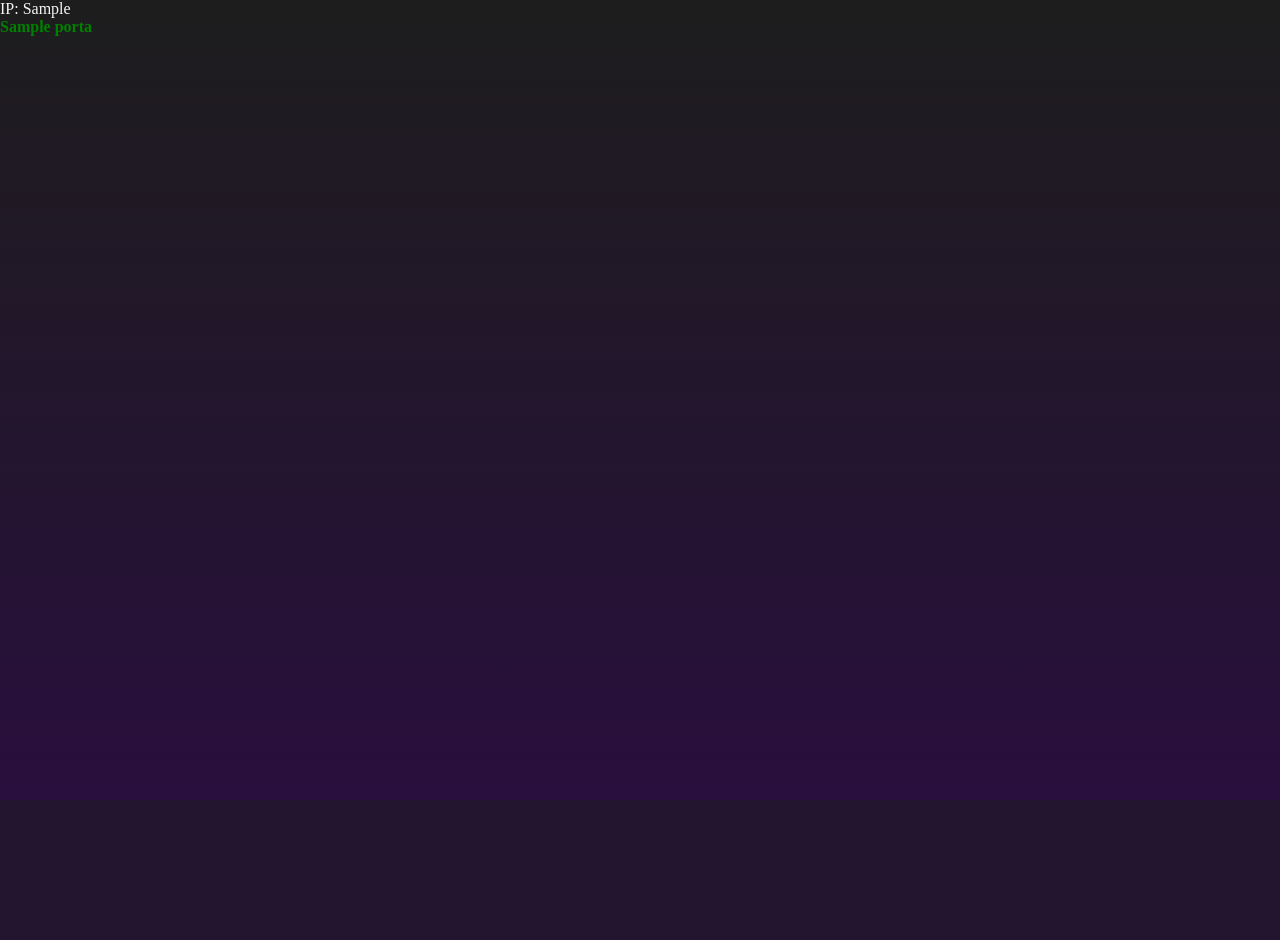
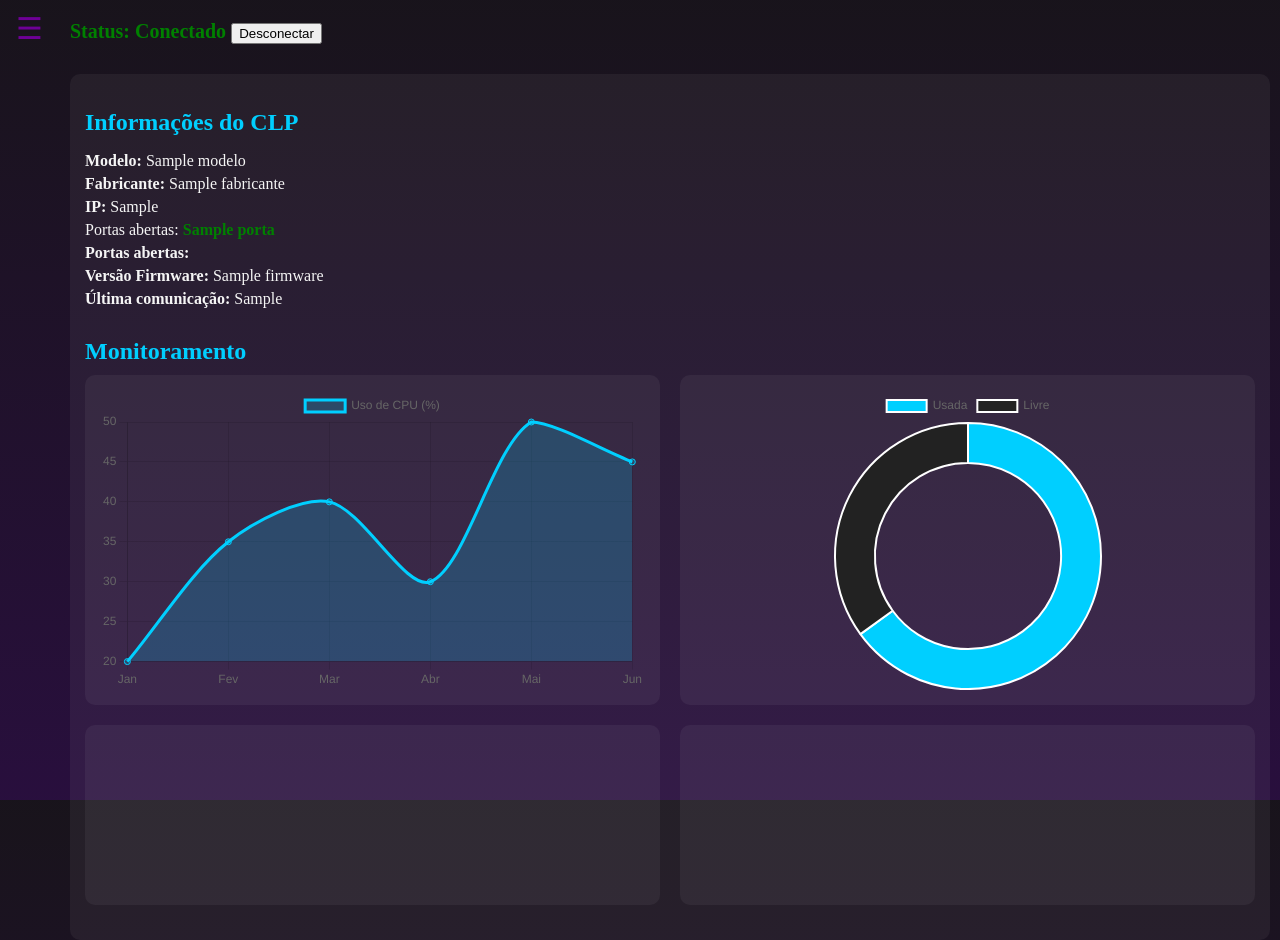
Before and after one commit to markus8006/CLP_TCC, a Flask app: template web/templates/detalhes.html in a window 1280 px wide. Before the commit the page ends 800 px from the top, so only its background shows below. Run offline with Flask 3, Linux system fonts and the light colour scheme; the template is opened without the code that fills it: most values are stand-ins (such as "Sample title", 1, 10 or a date in 2020); parts of the project's set-up code (start-up, migrations or seed data) failed here and were passed over.

Commit message:
Atualizando pagina de detalhes

```diff
--- a/web/server.py
+++ b/web/server.py
@@ -49,13 +49,14 @@ def detalhes_clps(ip):
     #Identificação de portas abertas
     clps = carregar_clps()
     clp = next((c for c in clps if c["ip"] == ip), None)
+    status = "deconectado"
     if clp is None:
         return "CLP não encontrado", 404
 
 
     portas_abertas = [porta for porta in clp["portas"]]
 
-    return render_template("detalhes.html", ip=clp["ip"], portas_abertas=portas_abertas)
+    return render_template("detalhes.html", ip=clp["ip"], portas_abertas=portas_abertas, Status=status)
 
 
 @app.route("/alterar", methods=["POST"])
--- a/web/static/style.css
+++ b/web/static/style.css
@@ -1,10 +1,12 @@
 
 body {
     margin: 0;
+    min-height: 100vh;
     height: 100%;
-    background: linear-gradient(to bottom, rgba(17, 17, 17, 0.95), rgba(29, 2, 51, 0.95));
+    background: linear-gradient(to bottom, rgba(12, 7, 15, 0.95), rgba(29, 2, 51, 0.95));
     background-size: cover;
     background-position: center;
+    background-attachment: fixed
 }
 
 h1 {
@@ -128,14 +130,17 @@ th {
   color: #f1f1f1;
 }
 .main {
+
   transition: 0.3s;
+  display:block;
   height: 100%;
-  margin-left: 60px; /* Same as the width of the sidebar */
+  margin-left: 60px;
   padding: 0px 10px;
 }
 
 .portas {
-    height: 100vh;
+    border: 5px;
+    background-color: rgb(20, 1, 44);
 }
 
 .teste {
@@ -145,3 +150,78 @@ th {
     border-radius: 20px 20px;
     font-weight: bold;
 }
+
+.status_clp {
+    margin-top: 20px;
+    font-size: 20px;
+    font-weight: bold;
+}
+
+.status_online {
+    color: green;
+}
+
+.status_offline {
+    color: red;
+}
+
+
+.informacao_clp {
+    margin-top: 30px;
+    background: rgba(255,255,255,0.05);
+    border-radius: 10px;
+    padding: 15px;
+    color: whitesmoke;
+}
+
+.informacao_clp h2 {
+    margin-bottom: 10px;
+    color: #00cfff;
+}
+
+.informacao_clp ul {
+    list-style: none;
+    padding: 0;
+}
+
+.informacao_clp li {
+    margin: 5px 0;
+}
+
+
+.graficos {
+    margin-top: 30px;
+    color: whitesmoke;
+}
+
+.linha-graficos {
+    display: flex;
+    justify-content: space-between;
+    flex-wrap: wrap;
+    gap: 20px;
+    margin-bottom: 20px;
+}
+
+.grafico-container {
+    flex: 1 1 48%;
+    background: rgba(255,255,255,0.05);
+    border-radius: 10px;
+    padding: 15px;
+    box-sizing: border-box;
+    display: flex;
+    justify-content: center;
+    align-items: center;
+}
+
+/* Linha: ocupar toda largura e altura fixa */
+.grafico-container canvas.line-chart {
+    width: 100% !important;
+    height: 300px !important;
+}
+
+/* Doughnut: manter círculo */
+.grafico-container canvas.doughnut-chart {
+    width: 100% !important;
+    max-width: 300px;
+    height: auto !important;
+}
--- a/web/templates/detalhes.html
+++ b/web/templates/detalhes.html
@@ -1,12 +1,15 @@
 <!DOCTYPE html>
 <html lang="pt-br">
 <head>
+    <script src="https://cdn.jsdelivr.net/npm/chart.js"></script>
     <meta charset="UTF-8">
     <link rel="stylesheet" href="{{ url_for('static', filename='style.css') }}">
     <title>Detalhes do CLP</title>
 </head>
 <body>
     <!-- Sidebar -->
+
+    <button id="menuBtn" onclick="moveSideBar()">☰</button>
     <div id="mySidenav" class="sidenav">
         <a href="/logs">Logs</a>
         <a href="#">Services</a>
@@ -15,11 +18,28 @@
     </div>
 
     <!-- Conteúdo -->
-    <div class="portas">
-        <a>IP: {{ ip }}</a>
+    <div id="main" class="main">
 
-        <div>
+
+        <div class="status_clp">
+            {% if Status == "Conectado" %}
+                <span class="status_online">Status: {{ Status }}</span>
+                <button>Desconectar</button>
+            {% else %}
+                <span class="status_offline">Status: {{ Status }}</span>
+                <button>Conectar</button>
+            {% endif %}
+        </div>
+
+
+        <div class="informacao_clp">
+            <h2>Informações do CLP</h2>
+            <ul>
+                <li><strong>Modelo:</strong> {{ modelo }}</li>
+                <li><strong>Fabricante:</strong> {{ fabricante }}</li>
+                <li><strong>IP: </strong> {{ ip }} </li>
                 {% if portas_abertas %}
+                <a>Portas abertas: </a>
                     {% for porta in portas_abertas %}
                         {% if porta is not none %}
                             <a class="portas_abertas">{{ porta }}</a>{% if not loop.last %}, {% endif %}
@@ -28,10 +48,41 @@
                 {% else %}
                     <span class="porta_fechada">Não há portas abertas</span>
                 {% endif %}
+                </li>
+                <li><strong>Portas abertas: </strong></li>
+                <li><strong>Versão Firmware:</strong> {{ firmware }}</li>
+                <li><strong>Última comunicação:</strong> {{ ultima_comunicacao }}</li>
+
+            </ul>
+
+
+    <div class="graficos">
+    <h2>Monitoramento</h2>
+    <div class="linha-graficos">
+        <div class="grafico-container">
+            <canvas id="graficoCpu"></canvas>
+        </div>
+        <div class="grafico-container">
+            <canvas id="graficoMemoria"></canvas>
         </div>
     </div>
 
-    <!-- Script deve ficar aqui -->
+    <div class="linha-graficos">
+        <div class="grafico-container">
+            <canvas id="graficoRede"></canvas>
+        </div>
+        <div class="grafico-container">
+            <canvas id="graficoDisco"></canvas>
+        </div>
+    </div>
+</div>
+
+
+        </div>
+
+    </div>
+
+
     <script src="{{ url_for('static', filename='scripts.js') }}"></script>
 </body>
 </html>
```
Also changed, not shown: web/static/scripts.js (+42 -2 lines), 1 other file. Lines whose indentation alone changed are shown as unchanged.
